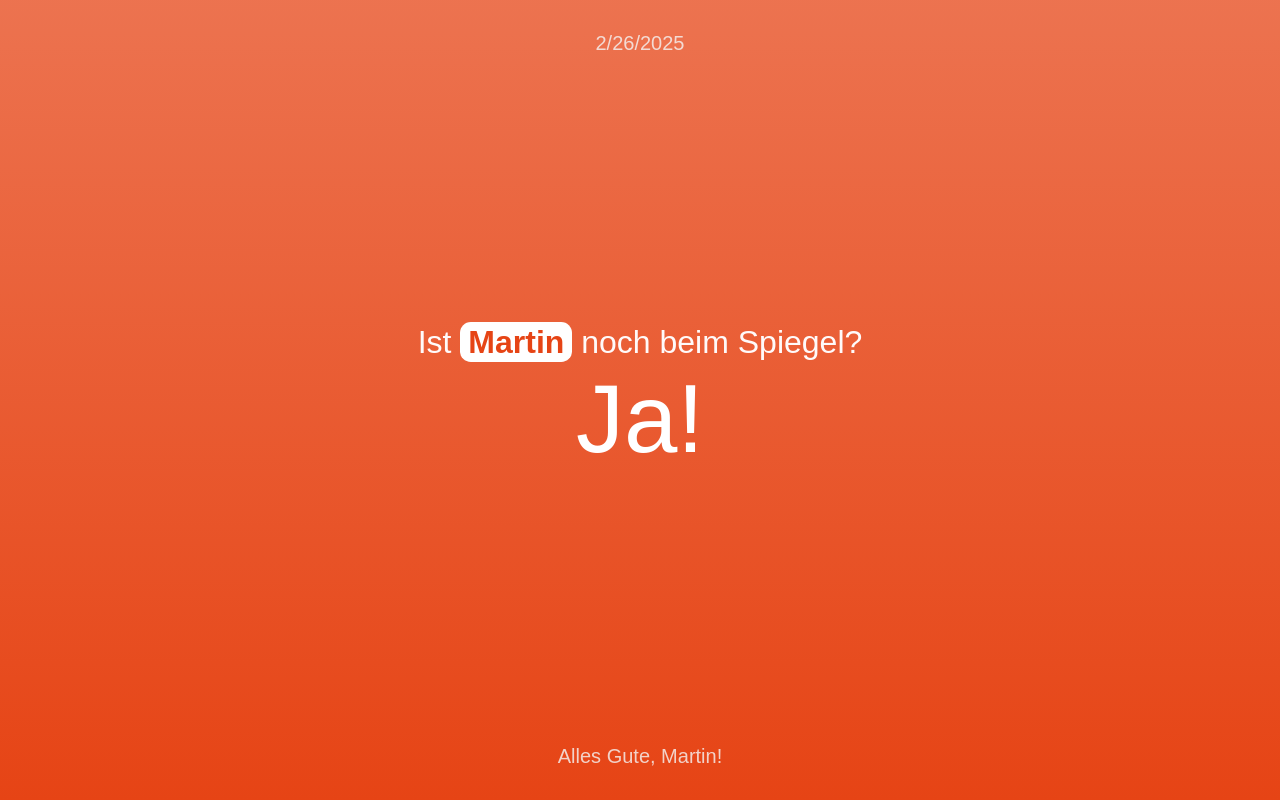
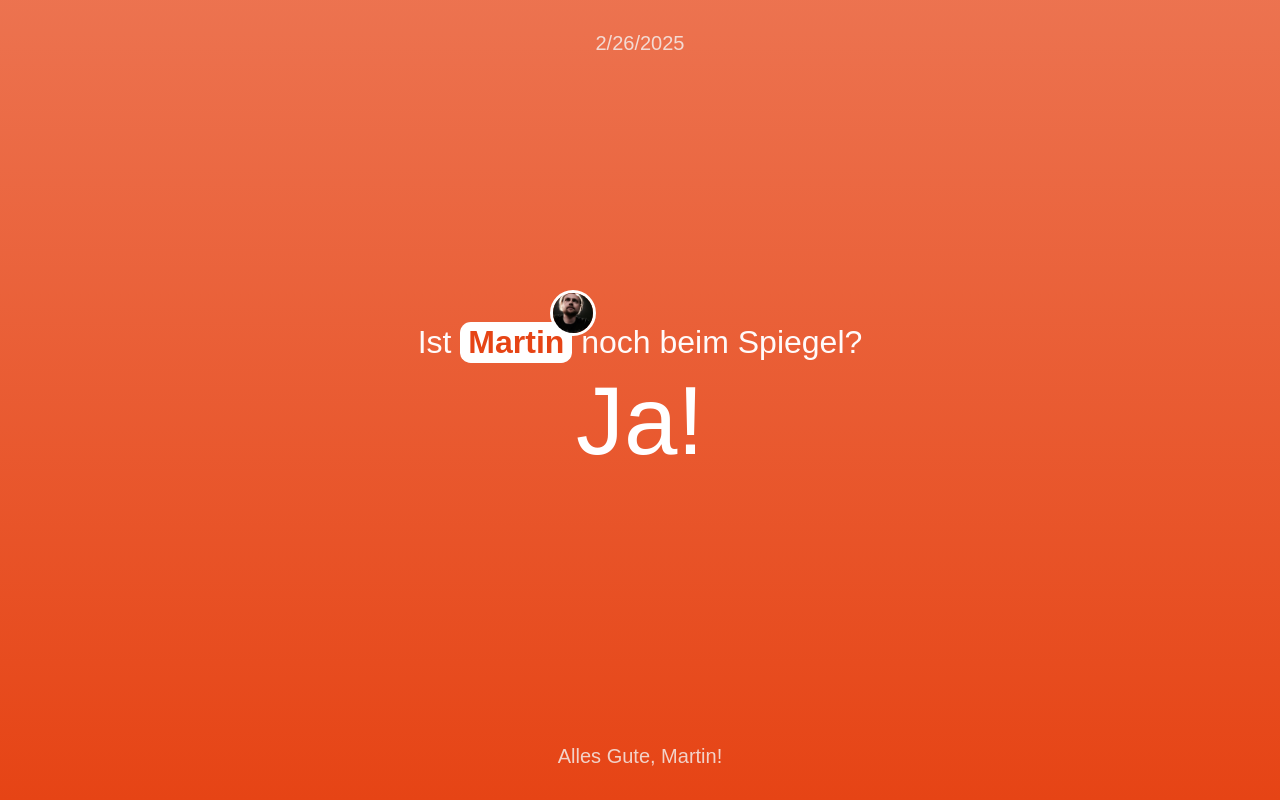
Before and after one commit to higsch/martin, a SvelteKit app: page / in a window 1280 px wide. Built offline with nearby package versions, Linux system fonts and the light colour scheme; a web font is replaced by a local one.

Commit message:
add image, add link

```diff
--- a/src/routes/+page.svelte
+++ b/src/routes/+page.svelte
@@ -7,23 +7,28 @@
 </script>
 
 <div class="app-container" style:--primary-color={isSpiegel ? '#e64415' : '#007aff'}>
+	<div class="underlay">
+		<p class="date">{today.toLocaleDateString()}</p>
+		<p class="byline">Alles Gute, Martin!</p>
+	</div>
 	<main>
-		<h1>Ist <strong>Martin</strong> noch beim Spiegel?</h1>
+		<!-- svelte-ignore a11y_img_redundant_alt -->
+		<h1>
+			Ist <a href="https://de.linkedin.com/in/martin-schön-7a95021a5"
+				>Martin<img src="/martin.jpeg" alt="Image of Martin when he still was at Der Spiegel" /></a
+			> noch beim Spiegel?
+		</h1>
 		<p class="answer">{isSpiegel ? 'Ja!' : 'Nein,'}</p>
 		{#if !isSpiegel}
 			<p class="tagesschau">er ist jetzt bei der Tagesschau!</p>
 		{/if}
 	</main>
-	<div class="overlay">
-		<p class="date">{today.toLocaleDateString()}</p>
-		<p class="byline">Alles Gute, Martin!</p>
-	</div>
 </div>
 
 <style>
 	.app-container {
 		position: relative;
-		z-index: 0;
+		z-index: 5;
 		width: 100svw;
 		height: 100svh;
 		background: linear-gradient(white -300%, var(--primary-color) 100%);
@@ -39,13 +44,13 @@
 		padding: 1rem;
 	}
 
-	.overlay {
+	.underlay {
 		position: absolute;
 		top: 0;
 		right: 0;
 		bottom: 0;
 		left: 0;
-		z-index: 5;
+		z-index: 0;
 		display: flex;
 		flex-direction: column;
 		align-items: center;
@@ -63,13 +68,27 @@
 		color: snow;
 	}
 
-  h1 strong {
+	h1 a {
+		position: relative;
+		display: inline-block;
 		background: white;
 		border: none;
 		border-radius: 0.675rem;
 		padding: 0.125rem 0.5rem;
 		font-weight: bold;
 		color: var(--primary-color);
+    text-decoration: none;
+	}
+
+	h1 a img {
+		position: absolute;
+		top: -3rem;
+		right: -1.5rem;
+		width: 40px;
+		height: 40px;
+		margin: 1rem 0;
+		border: 3px solid white;
+		border-radius: 50%;
 	}
 
 	p {
```
Also changed, not shown: static/martin.jpeg (added). Lines whose indentation alone changed are shown as unchanged.
